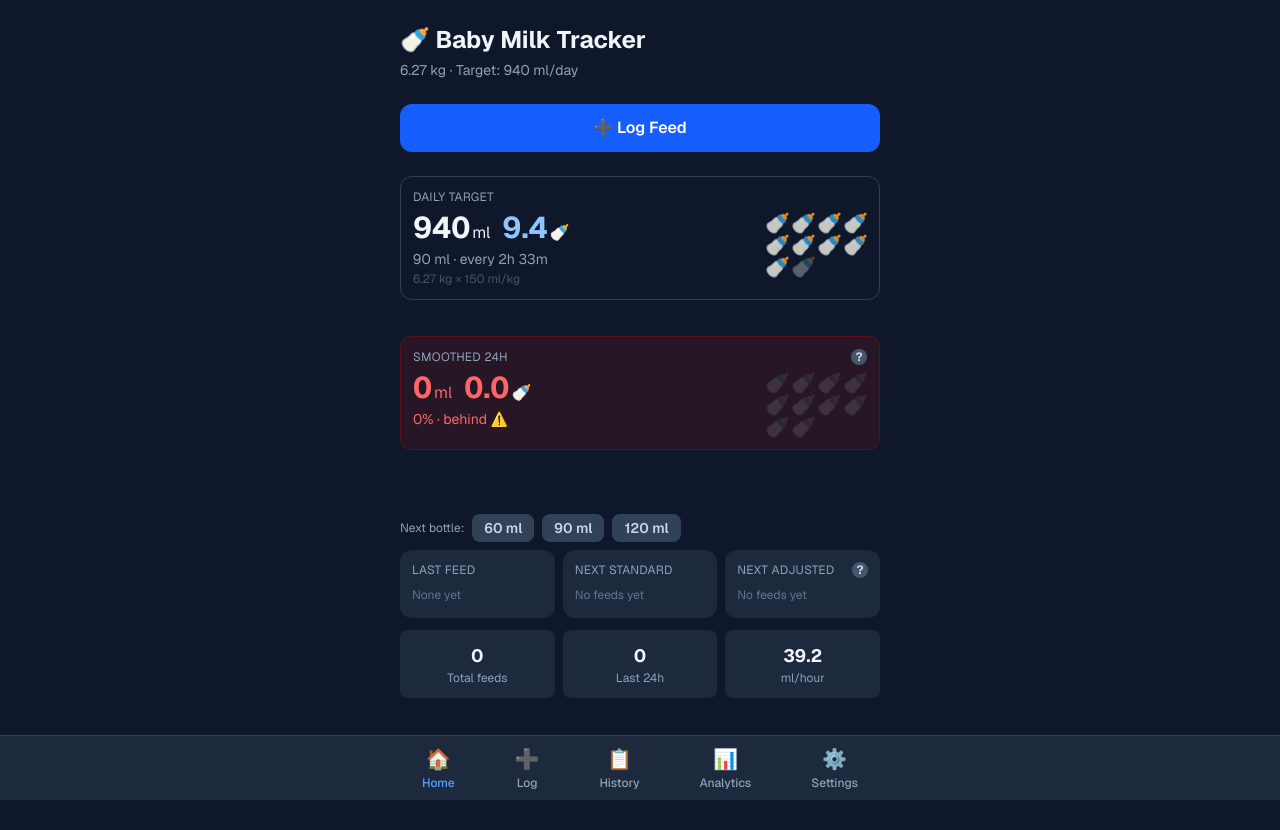
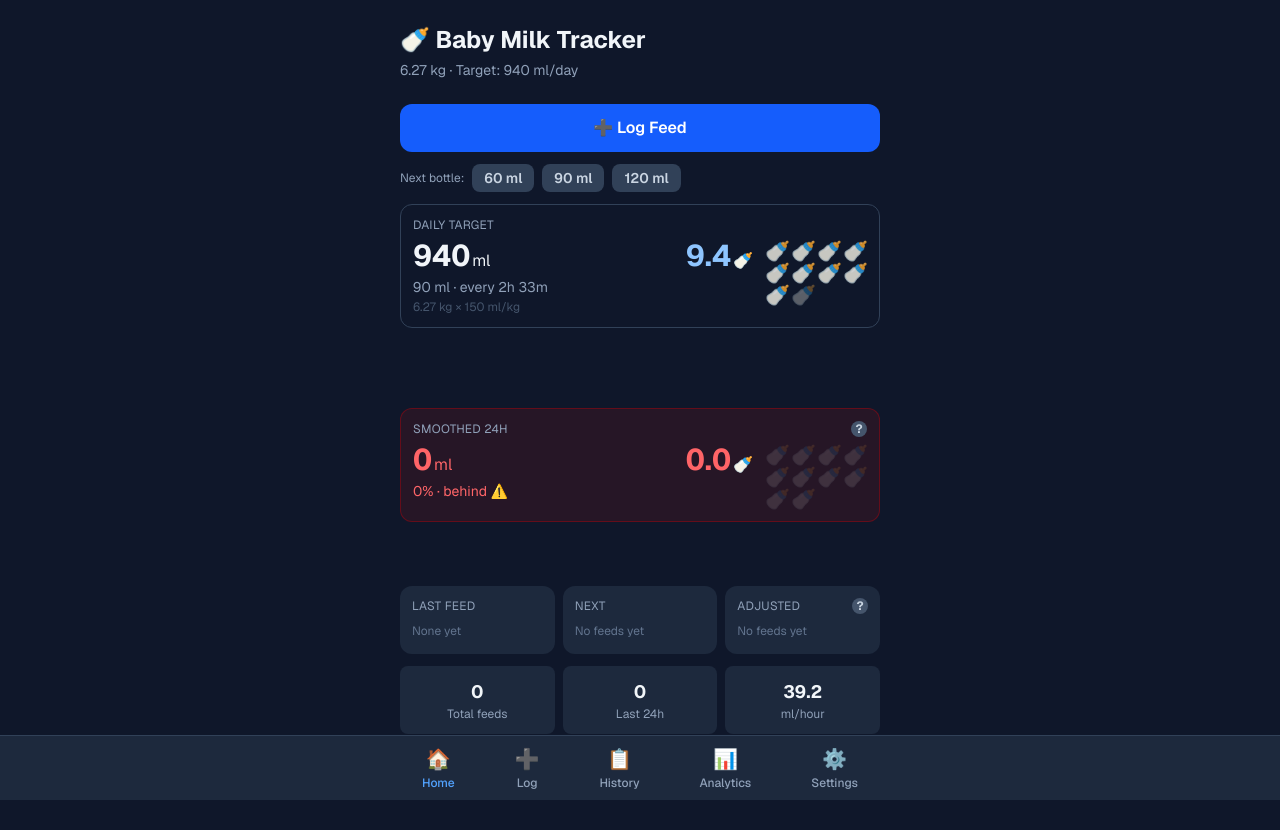
Before and after one commit to koenswings/app-milkwise, a Next.js app in the folder app/: page / in a window 1280 px wide. Before the commit the page ends 800 px from the top, so only its background shows below. Built offline with nearby package versions, Linux system fonts and the light colour scheme.

Commit message:
feat: all changes from 1.0.37; bump

```diff
--- a/app/src/app/page.tsx
+++ b/app/src/app/page.tsx
@@ -130,22 +130,40 @@ export default function Dashboard() {
       {/* Quick log button */}
       <Link
         href="/log"
-        className="block w-full text-center bg-blue-600 hover:bg-blue-500 text-white font-semibold py-3 rounded-xl mb-6 transition-colors"
+        className="block w-full text-center bg-blue-600 hover:bg-blue-500 text-white font-semibold py-3 rounded-xl mb-3 transition-colors"
       >
         ➕ Log Feed
       </Link>
 
-      {/* Daily target — swipeable */}
-      <DailyTargetCard settings={settings} derived={derived} />
+      {/* Next bottle size selector — sets standard bottle for all calculations */}
+      <div className="flex items-center gap-2 mb-3">
+        <span className="text-xs text-slate-400">Next bottle:</span>
+        {[60, 90, 120].map((size) => (
+          <button
+            key={size}
+            onClick={() => setNextBottleSize(nextBottleSize === size ? null : size)}
+            className={`px-3 py-1 rounded-lg text-sm font-semibold transition-colors ${
+              effectiveBottleSize === size && nextBottleSize !== null
+                ? 'bg-blue-600 text-white'
+                : 'bg-slate-700 text-slate-300 hover:bg-slate-600'
+            }`}
+          >
+            {size} ml
+          </button>
+        ))}
+      </div>
 
-      {/* 24h status — swipeable full width */}
+      {/* Daily target — swipeable, uses effectiveBottleSize */}
+      <DailyTargetCard settings={{ ...settings, standardBottleVolume: effectiveBottleSize }} derived={deriveSettings({ ...settings, standardBottleVolume: effectiveBottleSize })} />
+
+      {/* 24h status — swipeable full width, uses effectiveBottleSize */}
       <StatusCard
         strict24h={strict24h}
         strictPct={strict24hPct}
         smoothedMl={smoothedMl}
         smoothedPct={smoothedPct}
         dailyTargetMl={derived.dailyTargetMl}
-        standardBottleVolume={settings.standardBottleVolume}
+        standardBottleVolume={effectiveBottleSize}
         yellowThresholdPct={settings.yellowThresholdPct}
         redThresholdPct={settings.redThresholdPct}
         onStrictExplain={() => setShowStrictExplainer(true)}
@@ -166,24 +184,7 @@ export default function Dashboard() {
         />
       )}
 
-      {/* Next bottle size selector */}
-      <div className="flex items-center gap-2 mb-2 mt-1">
-        <span className="text-xs text-slate-400">Next bottle:</span>
-        {[60, 90, 120].map((size) => (
-          <button
-            key={size}
-            onClick={() => setNextBottleSize(nextBottleSize === size ? null : size)}
-            className={`px-3 py-1 rounded-lg text-sm font-semibold transition-colors ${
-              effectiveBottleSize === size && nextBottleSize !== null
-                ? 'bg-blue-600 text-white'
-                : 'bg-slate-700 text-slate-300 hover:bg-slate-600'
-            }`}
-          >
-            {size} ml
-          </button>
-        ))}
 
-      </div>
 
       {/* Bottom row: last feed + two next feed clocks */}
       {(() => {
@@ -221,13 +222,13 @@ export default function Dashboard() {
             </div>
             {/* Next feed standard */}
             <div className="bg-slate-800 rounded-xl p-3">
-              <div className="text-xs text-slate-400 uppercase tracking-wide mb-1">Next standard</div>
+              <div className="text-xs text-slate-400 uppercase tracking-wide mb-1">Next</div>
               <DigClock ts={standardNext} sub={standardNext ? formatRelative(standardNext, now) : undefined} />
             </div>
             {/* Next feed adjusted */}
             <div className="bg-slate-800 rounded-xl p-3">
               <div className="flex items-center justify-between mb-1">
-                <span className="text-xs text-slate-400 uppercase tracking-wide">Next adjusted</span>
+                <span className="text-xs text-slate-400 uppercase tracking-wide">Adjusted</span>
                 <Link href="/info/next-feed" className="w-4 h-4 rounded-full bg-slate-600 hover:bg-slate-500 text-slate-300 text-xs font-bold flex items-center justify-center leading-none">
                   ?
                 </Link>
--- a/app/src/components/cards/DailyTargetCard.tsx
+++ b/app/src/components/cards/DailyTargetCard.tsx
@@ -31,7 +31,7 @@ function NumericView({ settings, derived }: Props) {
       <div className="flex items-start justify-between gap-3">
         {/* Left: ml + bottle count on same line */}
         <div className="flex-1">
-          <div className="flex items-baseline gap-3">
+          <div className="flex items-baseline justify-between">
             <span className="text-3xl font-bold leading-none tabular-nums text-slate-100">{Math.round(derived.dailyTargetMl)}<span className="text-base font-normal ml-0.5">ml</span></span>
             <span className="text-3xl font-bold leading-none tabular-nums text-blue-300">{targetBottles.toFixed(1)}<span className="text-base font-normal text-slate-500 ml-0.5">🍼</span></span>
           </div>
@@ -206,7 +206,7 @@ export default function DailyTargetCard({ settings, derived }: Props) {
       views={[
         <NumericView key="num" settings={settings} derived={derived} />,
         <FeedClockView key="clock" derived={derived} />,
-        <TargetProgressView key="progress" settings={settings} derived={derived} />,
+        <FunFactsView key="facts" settings={settings} derived={derived} />,
         <TargetSpotlightView key="spotlight" settings={settings} derived={derived} />,
       ]}
     />
--- a/app/src/components/cards/StatusCard.tsx
+++ b/app/src/components/cards/StatusCard.tsx
@@ -58,7 +58,7 @@ function Panel({ label, ml, pct, dailyTargetMl, milkPerBottle, y, r, onExplain }
       <div className="flex items-start justify-between gap-3">
         {/* Left: ml + bottle count on same line, status below */}
         <div className="flex-1">
-          <div className="flex items-baseline gap-3">
+          <div className="flex items-baseline justify-between">
             <span className={`text-3xl font-bold leading-none tabular-nums ${colorClass(pct, y, r)}`}>{Math.round(ml)}<span className="text-base font-normal ml-0.5">ml</span></span>
             <span className={`text-3xl font-bold leading-none tabular-nums ${colorClass(pct, y, r)}`}>{bottles.toFixed(1)}<span className="text-base font-normal text-slate-500 ml-0.5">🍼</span></span>
           </div>
```
Also changed, not shown: 1 other file (tests, documents, lock files or other folders).
